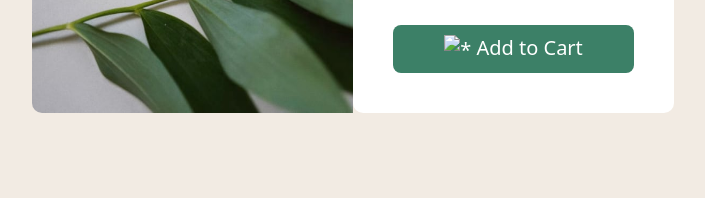
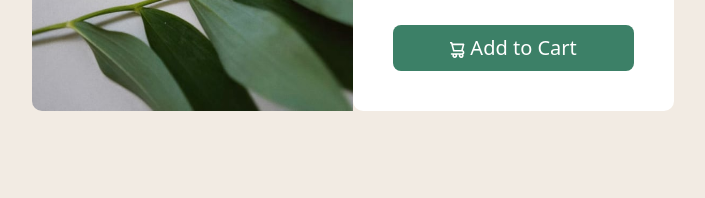
Before and after one commit to VaishnaviTripathi3006/perfume, a plain HTML site: page index.html in a window 1280 px wide. Shown: the part 521-719 px from the top of the page, 287-992 px from the left. Drawn offline with nearby package versions, Linux system fonts and the light colour scheme; the site is published under a folder, as on GitHub Pages, so addresses that start at the root find nothing.

Commit message:
Update index.html

```diff
--- a/index.html
+++ b/index.html
@@ -12,6 +12,7 @@
     <script src="https://cdn.jsdelivr.net/npm/bootstrap@5.2.0/dist/js/bootstrap.bundle.min.js" integrity="sha384-A3rJD856KowSb7dwlZdYEkO39Gagi7vIsF0jrRAoQmDKKtQBHUuLZ9AsSv4jD4Xa" crossorigin="anonymous"></script>
     <script src="https://cdn.jsdelivr.net/npm/@popperjs/core@2.11.5/dist/umd/popper.min.js" integrity="sha384-Xe+8cL9oJa6tN/veChSP7q+mnSPaj5Bcu9mPX5F5xIGE0DVittaqT5lorf0EI7Vk" crossorigin="anonymous"></script>
     <script src="https://cdn.jsdelivr.net/npm/bootstrap@5.2.0/dist/js/bootstrap.min.js" integrity="sha384-ODmDIVzN+pFdexxHEHFBQH3/9/vQ9uori45z4JjnFsRydbmQbmL5t1tQ0culUzyK" crossorigin="anonymous"></script>
+    <link rel="icon" type="image/x-icon" href="./favicon-32×32.ico">
     <style>
 
         body{
@@ -171,7 +172,7 @@
             </div>
 
 
-            <button class="btn btn-success btn-lg"><img  class="cart" src="/icon-cart.svg"alt="*">   Add to Cart</button>
+            <button class="btn btn-success btn-lg"><img  class="cart" src="./icon-cart.svg"alt="*">   Add to Cart</button>
 
         </div>
         </div>
```
